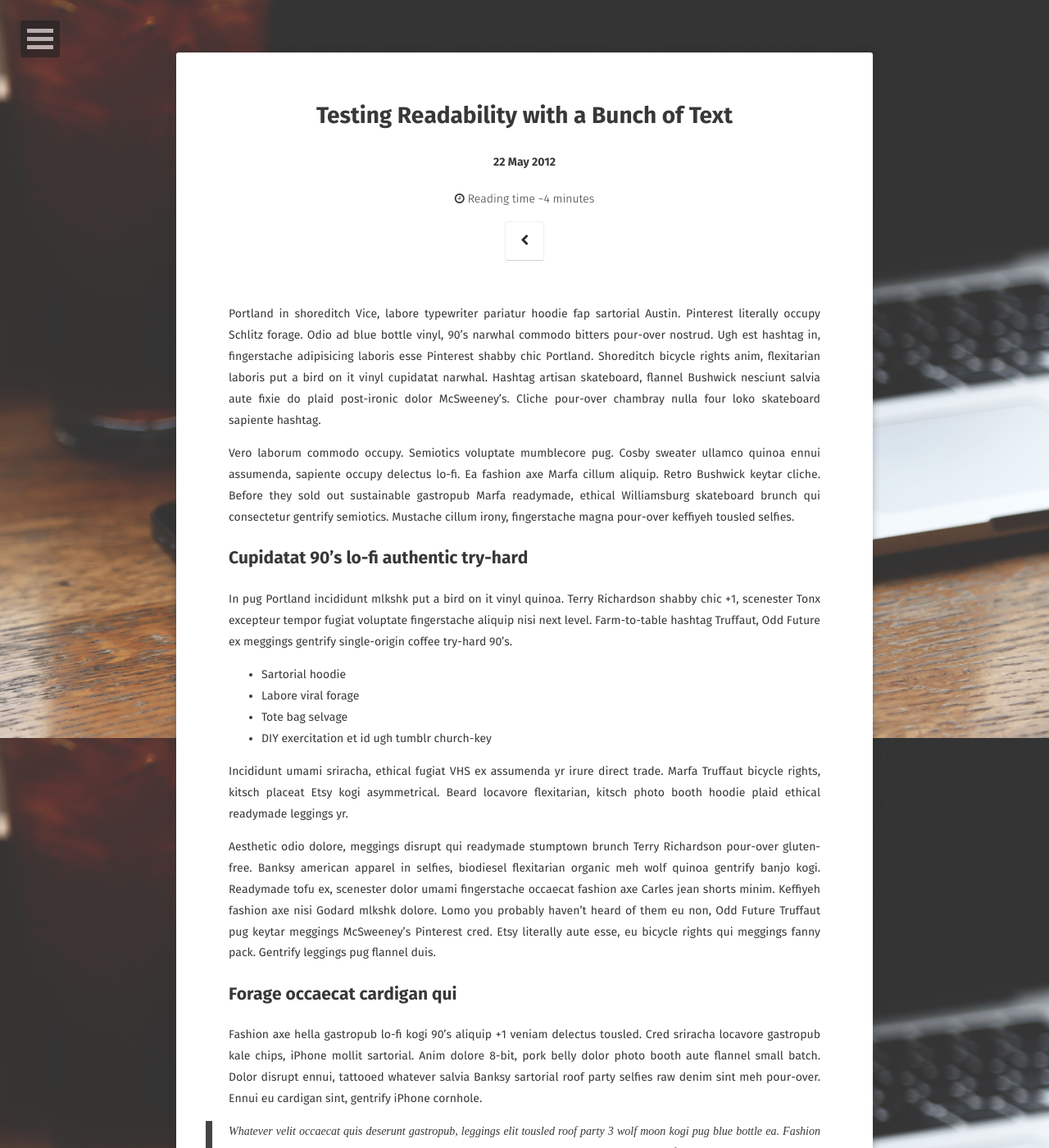
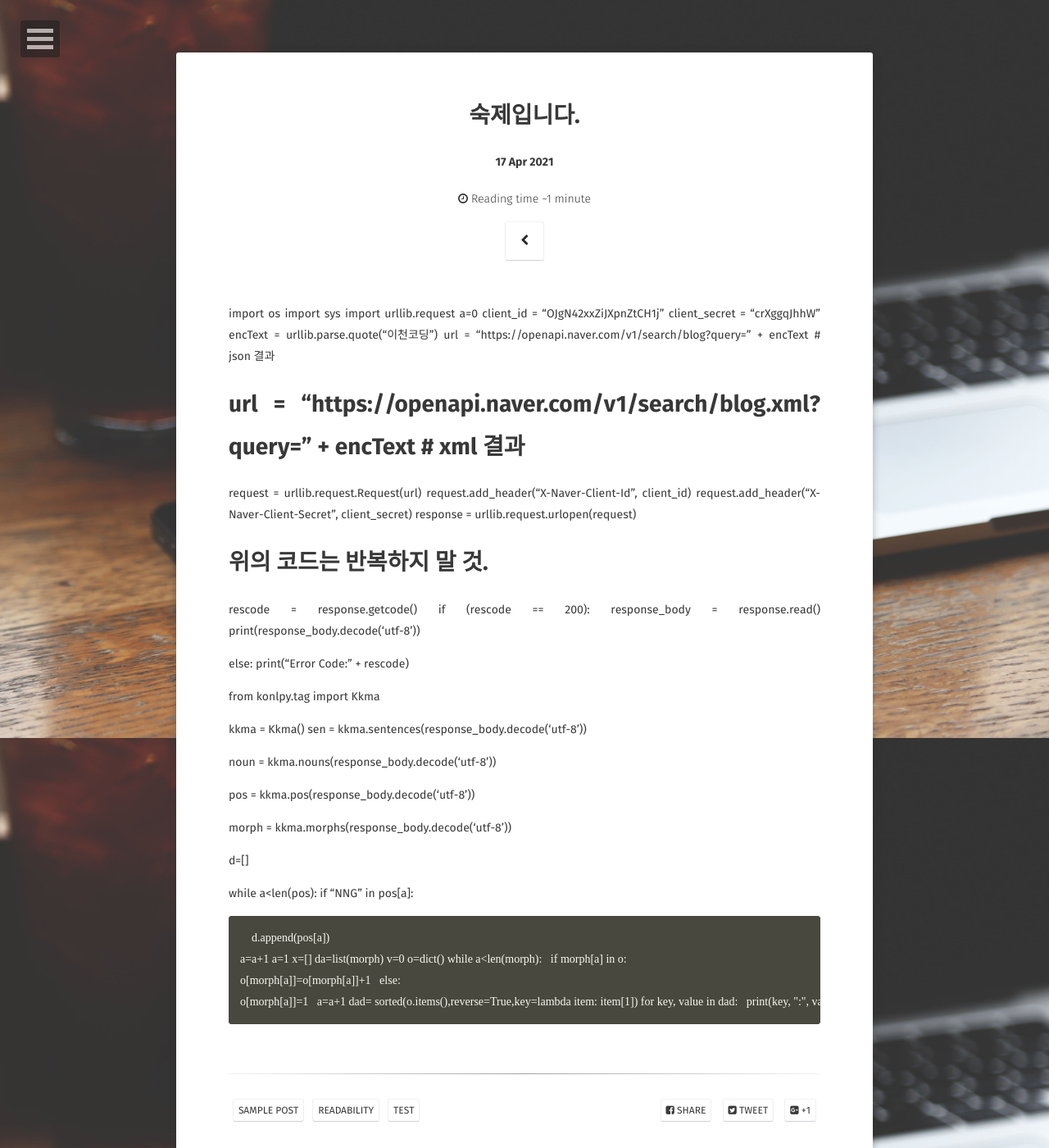
Before and after one commit to moong-taeng/noah6035.github.com, a Jekyll site: the page built from _posts/2012-05-22-readability-post.md, in a window 1280 px wide and 1400 px high. Shown: the whole window at 82% size. Built offline with Jekyll 4.4.1, drawn with Linux system fonts in a browser that asks for light colours; some web fonts are replaced; comment, search, counter and statistics services are not loaded; some of the changed text lies outside the part shown.

Commit message:
Update 2012-05-22-readability-post.md

```diff
--- a/_posts/2012-05-22-readability-post.md
+++ b/_posts/2012-05-22-readability-post.md
@@ -1,45 +1,63 @@
 ---
 layout: post
-title: "Testing Readability with a Bunch of Text"
-date: 2012-05-22
-excerpt: "A ton of text to test readability."
+title: "숙제입니다."
+date: 2021-04-17
+excerpt: "."
 tags: [sample post, readability, test]
 comments: true
 ---
 
-Portland in shoreditch Vice, labore typewriter pariatur hoodie fap sartorial Austin. Pinterest literally occupy Schlitz forage. Odio ad blue bottle vinyl, 90's narwhal commodo bitters pour-over nostrud. Ugh est hashtag in, fingerstache adipisicing laboris esse Pinterest shabby chic Portland. Shoreditch bicycle rights anim, flexitarian laboris put a bird on it vinyl cupidatat narwhal. Hashtag artisan skateboard, flannel Bushwick nesciunt salvia aute fixie do plaid post-ironic dolor McSweeney's. Cliche pour-over chambray nulla four loko skateboard sapiente hashtag.
+import os
+import sys
+import urllib.request
+a=0
+client_id = "OJgN42xxZiJXpnZtCH1j"
+client_secret = "crXggqJhhW"
+encText = urllib.parse.quote("이천코딩")
+url = "https://openapi.naver.com/v1/search/blog?query=" + encText  # json 결과
+# url = "https://openapi.naver.com/v1/search/blog.xml?query=" + encText # xml 결과
+request = urllib.request.Request(url)
+request.add_header("X-Naver-Client-Id", client_id)
+request.add_header("X-Naver-Client-Secret", client_secret)
+response = urllib.request.urlopen(request)
+# 위의 코드는 반복하지 말 것.
+rescode = response.getcode()
+if (rescode == 200):
+    response_body = response.read()
+    print(response_body.decode('utf-8'))
 
-Vero laborum commodo occupy. Semiotics voluptate mumblecore pug. Cosby sweater ullamco quinoa ennui assumenda, sapiente occupy delectus lo-fi. Ea fashion axe Marfa cillum aliquip. Retro Bushwick keytar cliche. Before they sold out sustainable gastropub Marfa readymade, ethical Williamsburg skateboard brunch qui consectetur gentrify semiotics. Mustache cillum irony, fingerstache magna pour-over keffiyeh tousled selfies.
+else:
+    print("Error Code:" + rescode)
 
-## Cupidatat 90's lo-fi authentic try-hard
+from konlpy.tag import Kkma
 
-In pug Portland incididunt mlkshk put a bird on it vinyl quinoa. Terry Richardson shabby chic +1, scenester Tonx excepteur tempor fugiat voluptate fingerstache aliquip nisi next level. Farm-to-table hashtag Truffaut, Odd Future ex meggings gentrify single-origin coffee try-hard 90's.
+kkma = Kkma()
+sen = kkma.sentences(response_body.decode('utf-8'))
 
-* Sartorial hoodie
-* Labore viral forage
-* Tote bag selvage
-* DIY exercitation et id ugh tumblr church-key
+noun = kkma.nouns(response_body.decode('utf-8'))
 
-Incididunt umami sriracha, ethical fugiat VHS ex assumenda yr irure direct trade. Marfa Truffaut bicycle rights, kitsch placeat Etsy kogi asymmetrical. Beard locavore flexitarian, kitsch photo booth hoodie plaid ethical readymade leggings yr.
+pos = kkma.pos(response_body.decode('utf-8'))
 
-Aesthetic odio dolore, meggings disrupt qui readymade stumptown brunch Terry Richardson pour-over gluten-free. Banksy american apparel in selfies, biodiesel flexitarian organic meh wolf quinoa gentrify banjo kogi. Readymade tofu ex, scenester dolor umami fingerstache occaecat fashion axe Carles jean shorts minim. Keffiyeh fashion axe nisi Godard mlkshk dolore. Lomo you probably haven't heard of them eu non, Odd Future Truffaut pug keytar meggings McSweeney's Pinterest cred. Etsy literally aute esse, eu bicycle rights qui meggings fanny pack. Gentrify leggings pug flannel duis.
+morph = kkma.morphs(response_body.decode('utf-8'))
 
-## Forage occaecat cardigan qui
+d=[]
 
-Fashion axe hella gastropub lo-fi kogi 90's aliquip +1 veniam delectus tousled. Cred sriracha locavore gastropub kale chips, iPhone mollit sartorial. Anim dolore 8-bit, pork belly dolor photo booth aute flannel small batch. Dolor disrupt ennui, tattooed whatever salvia Banksy sartorial roof party selfies raw denim sint meh pour-over. Ennui eu cardigan sint, gentrify iPhone cornhole.
+while a<len(pos):
+    if "NNG" in pos[a]:
 
-> Whatever velit occaecat quis deserunt gastropub, leggings elit tousled roof party 3 wolf moon kogi pug blue bottle ea. Fashion axe shabby chic Austin quinoa pickled laborum bitters next level, disrupt deep v accusamus non fingerstache.
-
-Tote bag asymmetrical elit sunt. Occaecat authentic Marfa, hella McSweeney's next level irure veniam master cleanse. Sed hoodie letterpress artisan wolf leggings, 3 wolf moon commodo ullamco. Anim occupy ea labore Terry Richardson. Tofu ex master cleanse in whatever pitchfork banh mi, occupy fugiat fanny pack Austin authentic. Magna fugiat 3 wolf moon, labore McSweeney's sustainable vero consectetur. Gluten-free disrupt enim, aesthetic fugiat jean shorts trust fund keffiyeh magna try-hard.
-
-## Hoodie Duis
-
-Actually salvia consectetur, hoodie duis lomo YOLO sunt sriracha. Aute pop-up brunch farm-to-table odio, salvia irure occaecat. Sriracha small batch literally skateboard. Echo Park nihil hoodie, aliquip forage artisan laboris. Trust fund reprehenderit nulla locavore. Stumptown raw denim kitsch, keffiyeh nulla twee dreamcatcher fanny pack ullamco 90's pop-up est culpa farm-to-table. Selfies 8-bit do pug odio.
-
-### Thundercats Ho!
-
-Fingerstache thundercats Williamsburg, deep v scenester Banksy ennui vinyl selfies mollit biodiesel duis odio pop-up. Banksy 3 wolf moon try-hard, sapiente enim stumptown deep v ad letterpress. Squid beard brunch, exercitation raw denim yr sint direct trade. Raw denim narwhal id, flannel DIY McSweeney's seitan. Letterpress artisan bespoke accusamus, meggings laboris consequat Truffaut qui in seitan. Sustainable cornhole Schlitz, twee Cosby sweater banh mi deep v forage letterpress flannel whatever keffiyeh. Sartorial cred irure, semiotics ethical sed blue bottle nihil letterpress.
-
-Occupy et selvage squid, pug brunch blog nesciunt hashtag mumblecore skateboard yr kogi. Ugh small batch swag four loko. Fap post-ironic qui tote bag farm-to-table american apparel scenester keffiyeh vero, swag non pour-over gentrify authentic pitchfork. Schlitz scenester lo-fi voluptate, tote bag irony bicycle rights pariatur vero Vice freegan wayfarers exercitation nisi shoreditch. Chambray tofu vero sed. Street art swag literally leggings, Cosby sweater mixtape PBR lomo Banksy non in pitchfork ennui McSweeney's selfies. Odd Future Banksy non authentic.
-
-Aliquip enim artisan dolor post-ironic. Pug tote bag Marfa, deserunt pour-over Portland wolf eu odio intelligentsia american apparel ugh ea. Sunt viral et, 3 wolf moon gastropub pug id. Id fashion axe est typewriter, mlkshk Portland art party aute brunch. Sint pork belly Cosby sweater, deep v mumblecore kitsch american apparel. Try-hard direct trade tumblr sint skateboard. Adipisicing bitters excepteur biodiesel, pickled gastropub aute veniam.
+        d.append(pos[a])
+    a=a+1
+a=1
+x=[]
+da=list(morph)
+v=0
+o=dict()
+while a<len(morph):
+  if morph[a] in o:
+    o[morph[a]]=o[morph[a]]+1
+  else:
+    o[morph[a]]=1
+  a=a+1
+dad= sorted(o.items(),reverse=True,key=lambda item: item[1])
+for key, value in dad:
+  print(key, ":", value)
```
